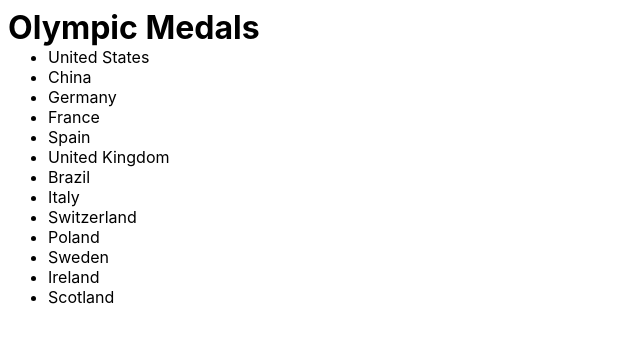
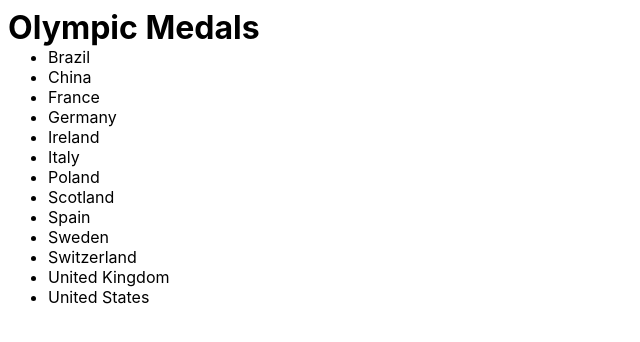
Before and after one commit to urlockGaur/medals-react-radix-swagger-app, a React app: page / in a window 1280 px wide. Shown: the top 342 px of the page, without its empty margins (0-640 px from the left). Built offline with nearby package versions, Linux system fonts and the light colour scheme; the HTML template or start-up script is replaced by a standard one.

Commit message:
[1.05] Sort countries by name

```diff
--- a/src/App.jsx
+++ b/src/App.jsx
@@ -30,7 +30,7 @@ function App() {
       <h1>Olympic Medals</h1>
       <ul>
         {
-          countries.map(country => <li key={country.id}>{country.name}</li>)
+          countries.sort((a, b) => a.name.localeCompare(b.name)).map(country => <li key={country.id}>{country.name}</li>)
         }
       </ul>
     </>
```
